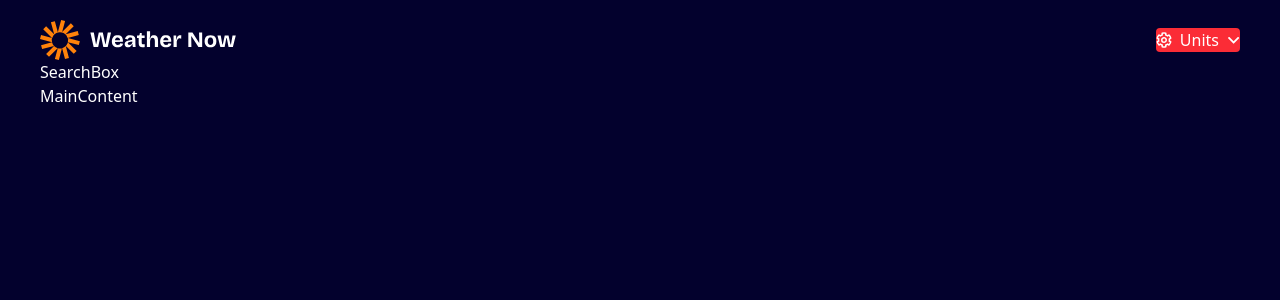
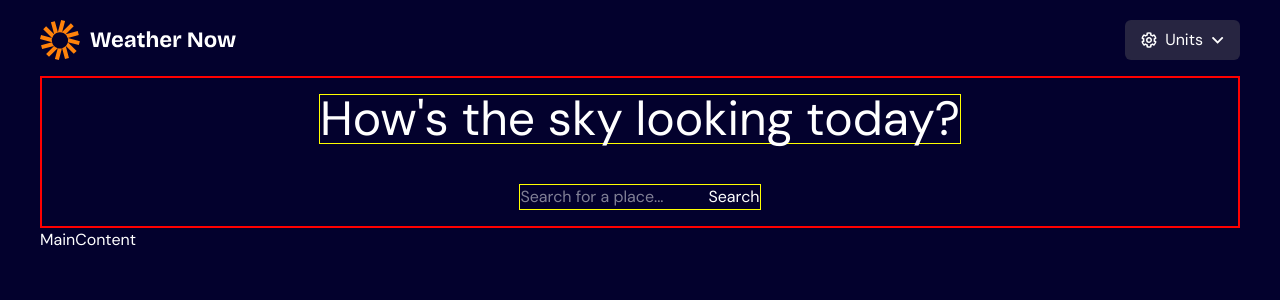
Before and after one commit to nickonyi/Weather-App-main, a React (Vite) app: page / in a window 1280 px wide. Shown: the top 300 px of the page. Built offline with nearby package versions, Linux system fonts and the light colour scheme.

Commit message:
feat: enhance SearchBox component with improved layout and styling style: update Navbar component for better padding and rounded corners style: modify App.scss for typography and add styles for search box

```diff
--- a/src/App.jsx
+++ b/src/App.jsx
@@ -2,6 +2,7 @@ import Navbar from "./components/navbar";
 import SearchBox from "./components/searchBox";
 import MainContent from "./components/mainContent";
 import "./styles/App.scss";
+import "./styles/index.css";
 
 function App() {
   return (
--- a/src/components/navbar.jsx
+++ b/src/components/navbar.jsx
@@ -11,7 +11,7 @@ function Navbar() {
         </div>
       </div>
 
-      <div className="metric-container flex items-center gap-2 cursor-pointer rounded px-12 bg-red-500">
+      <div className="metric-container flex items-center gap-2 cursor-pointer rounded-md py-2 px-4 bg-red-500">
         <img src={iconUnit} alt="Celsius Icon" />
         <button className="metric-button">Units</button>
         <img src={iconDropdown} alt="Dropdown Icon" />
--- a/src/components/searchBox.jsx
+++ b/src/components/searchBox.jsx
@@ -1,7 +1,21 @@
 import React from "react";
 
 function SearchBox() {
-  return <div>SearchBox</div>;
+  return (
+    <div className="search-box-container mt-4 flex gap-10 p-4 flex-col items-center ">
+      <p className="searchbox-text w-fit text-5xl">
+        How's the sky looking today?
+      </p>
+      <div className="search-box-input-container w-fit">
+        <input
+          type="text"
+          className="search-input"
+          placeholder="Search for a place..."
+        />
+        <button id="search-btn">Search</button>
+      </div>
+    </div>
+  );
 }
 
 export default SearchBox;
--- a/src/main.jsx
+++ b/src/main.jsx
@@ -1,7 +1,6 @@
 import { StrictMode } from "react";
 import { createRoot } from "react-dom/client";
 import App from "./App.jsx";
-import "./styles/index.css";
 
 createRoot(document.getElementById("root")).render(
   <StrictMode>
--- a/src/styles/App.scss
+++ b/src/styles/App.scss
@@ -16,15 +16,24 @@ $blue-700: hsl(248, 70%, 36%);
 
 // ===== Typography =====
 $font-size-body: 18px;
-$font-family-body: "YourFontHere", sans-serif;
+$font-family-body: "DM Sans", sans-serif;
 
 * {
-  margin: 0;
-  padding: 0;
   box-sizing: border-box;
 }
 body {
   background-color: $neutral-900;
   color: $neutral-0;
   padding: 20px 40px;
+  font-family: $font-family-body;
 }
+
+.metric-container {
+  background-color: $neutral-800;
+}
+.search-box-container {
+  border: 2px solid red;
+}
+.search-box-container > * {
+  border: 1px solid yellow;
+}
```
